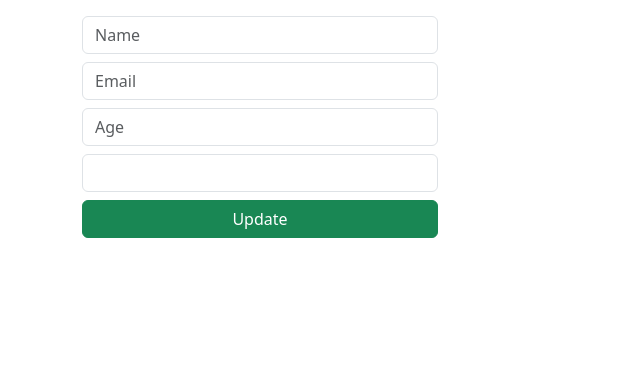
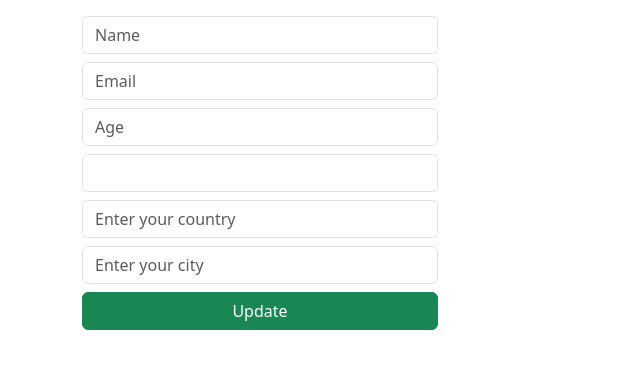
Before and after one commit to b3tt99/Djangodatabase, a Django app: page /edit/ in a window 1280 px wide. Shown: the part 158-527 px from the top of the page, without its empty margins (0-640 px from the left). Run offline with Django 4.2, Linux system fonts and the light colour scheme.

Commit message:
added update functionality

```diff
--- a/djangocradsam/urls.py
+++ b/djangocradsam/urls.py
@@ -24,6 +24,7 @@
     path('signup/', views.signup_page, name='signup'),
     path('edit/', views.edit_page, name='edit'),
     path('insert', views.insertData, name='insertData'),
-    path('delete/<id>', views.deleteData, name='deleteData')
+    path('delete/<id>', views.deleteData, name='deleteData'),
+    path('update/<id>', views.updateData, name='updateData')
 
     ]
--- a/djangocradsam/views.py
+++ b/djangocradsam/views.py
@@ -43,3 +43,31 @@
     d.delete()
     return redirect("/")
     return render(request, "index.html")
+
+
+def updateData(request, id):
+    if request.method == "POST":
+        # Receive updated data from the form
+        name = request.POST.get("name")
+        email = request.POST.get("email")
+        age = request.POST.get("age")
+        gender = request.POST.get("gender")
+        country = request.POST.get("country")
+        city = request.POST.get("city")
+
+        # update the product
+        update_info = Student.objects.get(id=id)
+        update_info.name = name
+        update_info.email = email
+        update_info.age = age
+        update_info.gender = gender
+        update_info.country = country
+        update_info.city = city
+
+        # Return the updated value back to the database
+        update_info.save()
+        return redirect("/")
+
+    d = Student.objects.get(id=id)
+    context = {"d": d}
+    return render(request, "edit.html", context)
--- a/templates/edit.html
+++ b/templates/edit.html
@@ -21,7 +21,8 @@
                 <h2>Update Data</h2>
                 <br>
 
-                <form action="/update/{{d.id}}" method="post">{% csrf_token %}
+                <form action="/update/{{d.id}}" method="post">
+                    {% csrf_token %}
 
                     <div class="form-group">
                         <input type="text" class="form-control" placeholder="Name" name="name" value="{{d.name}}" required>
@@ -45,6 +46,19 @@
                         </select>
                     </div>
 
+                    <div class="form-group">
+                        <input type="text" class="form-control  mt-2" placeholder="Enter your country" name="country" value="{{d.country}}" required>
+
+                    </div>
+
+                    <div class="form-group">
+                        <input type="text" class="form-control  mt-2" placeholder="Enter your city" name="city" value="{{d.city}}" required>
+
+                    </div>
+
+
+
+
                     <div class="d-grid gap-2">
 
                         <button class="btn btn-success mt-2" type="submit">Update</button>
```
Also changed, not shown: db.sqlite3.
